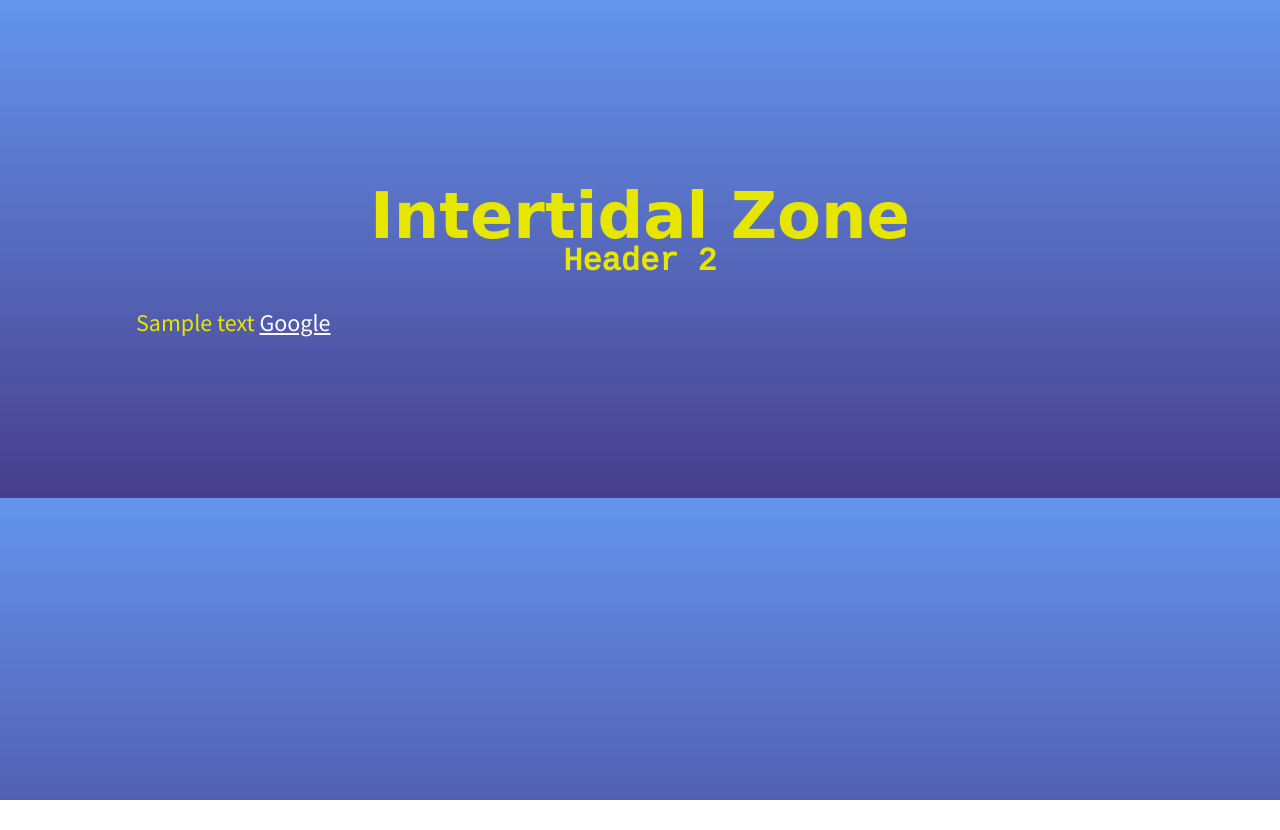
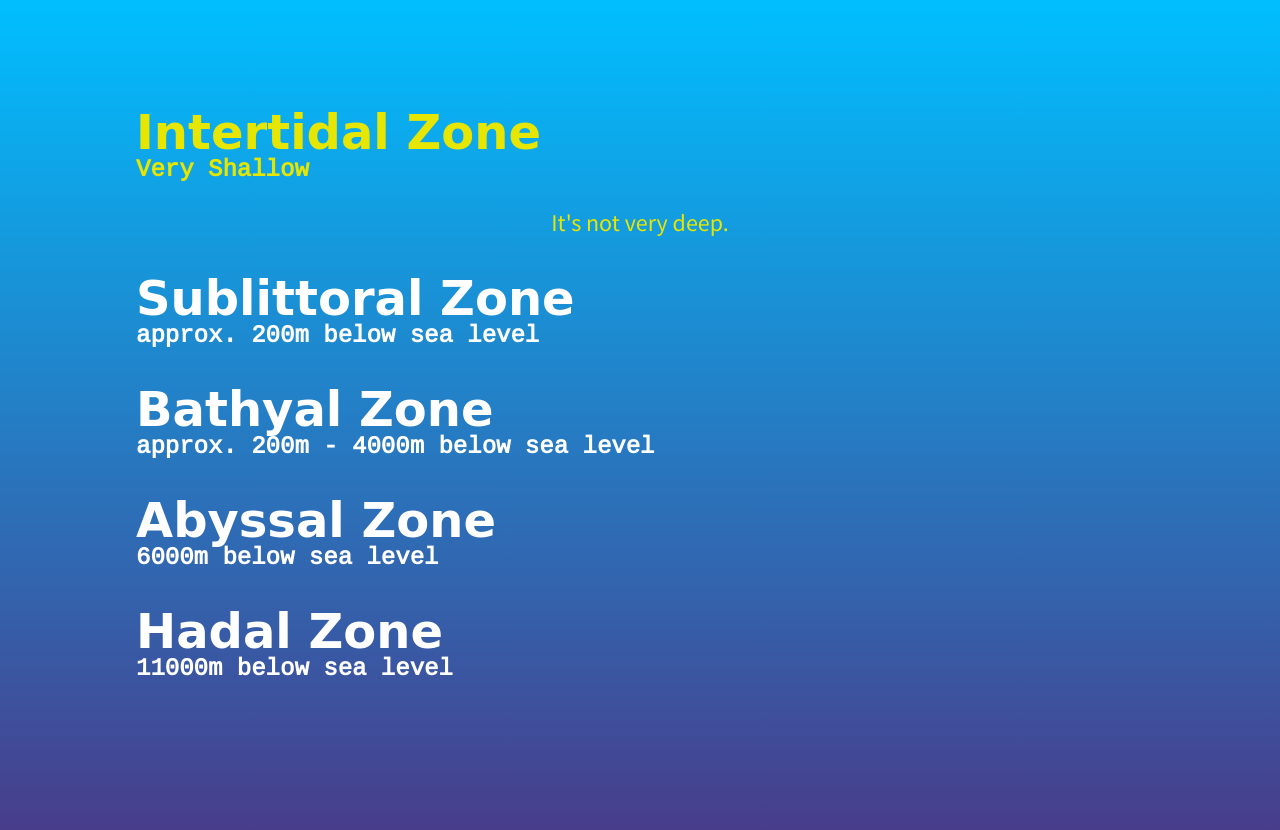
Before and after one commit to 12beesinatrenchcoat/ecologything, a plain HTML site: page index.html in a window 1280 px wide. Before the commit the page ends 800 px from the top, so only its background shows below. Drawn offline with Linux system fonts and the light colour scheme; a web font is replaced by a local one.

Commit message:
rushed update and commit and save
ok cool it's a thinga 8uysgdyfcuvawhebi ir89tvG^A(*&OY%

```diff
--- a/index.html
+++ b/index.html
@@ -9,10 +9,24 @@
 
 <body>
 	<div id = intertidal>
-		<h1>Intertidal Zone</h1>
-		<h2>Header 2</h2>
-		<p>Sample text
-		<a href = "https://google.com" class=link>Google</a>
-		</p>
+		<h1>Intertidal Zone </h1>
+		<h2>Very Shallow</h2>
+		<p>It's not very deep.</p>
+	</div>
+	<div id= sublitorral>
+		<h1>Sublittoral Zone</h1>
+		<h2>approx. 200m below sea level</h2>
+	</div>
+	<div id = bathyal>
+		<h1>Bathyal Zone</h1>
+		<h2>approx. 200m - 4000m below sea level</h2>
+	</div>
+	<div id = abyssal>
+		<h1>Abyssal Zone</h1>
+		<h2>6000m below sea level</h2>
+	</div>
+	<div id = hadal>
+		<h1>Hadal Zone</h1>
+		<h2>11000m below sea level</h2>
 	</div>
 </body>
--- a/stylesheet.css
+++ b/stylesheet.css
@@ -1,25 +1,26 @@
 body{
-	background-image: linear-gradient(to bottom, CornflowerBlue, DarkSlateBlue);
+	background-image: linear-gradient(to bottom, DeepSkyBlue, DarkSlateBlue);
 	padding:10%;
+	padding-top:5%;
 	color:white;
 }
 
 h1{
 	font-family: 'Charm', cursive;
-	font-size: 4em;
-	margin-bottom: -36px;
-	text-align:center;
+	font-size: 3em;
+	margin-bottom: -24px;
 }
 
 h2{
 	font-family: 'Cousine', monospace;
-	text-align:center;
-	font-size: 2em;
+	font-size: 1.5em;
+	margin-bottom: 12px
 }
 
 p{
 	font-family: 'Source Sans Pro', sans-serif;
-	font-size: 1.5em
+	font-size: 1.5em;
+	text-align:center;
 }
 
 #intertidal{
```
